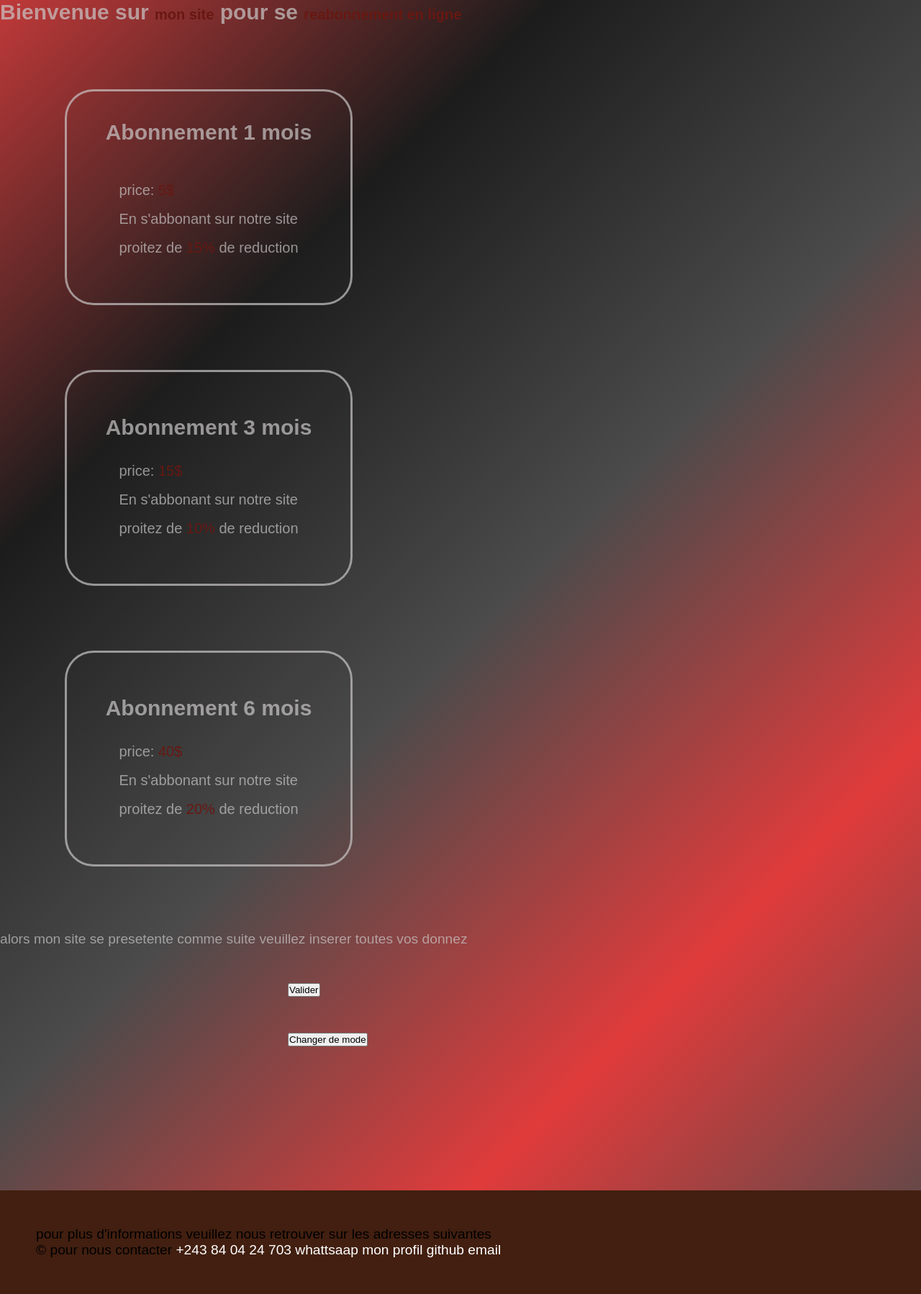
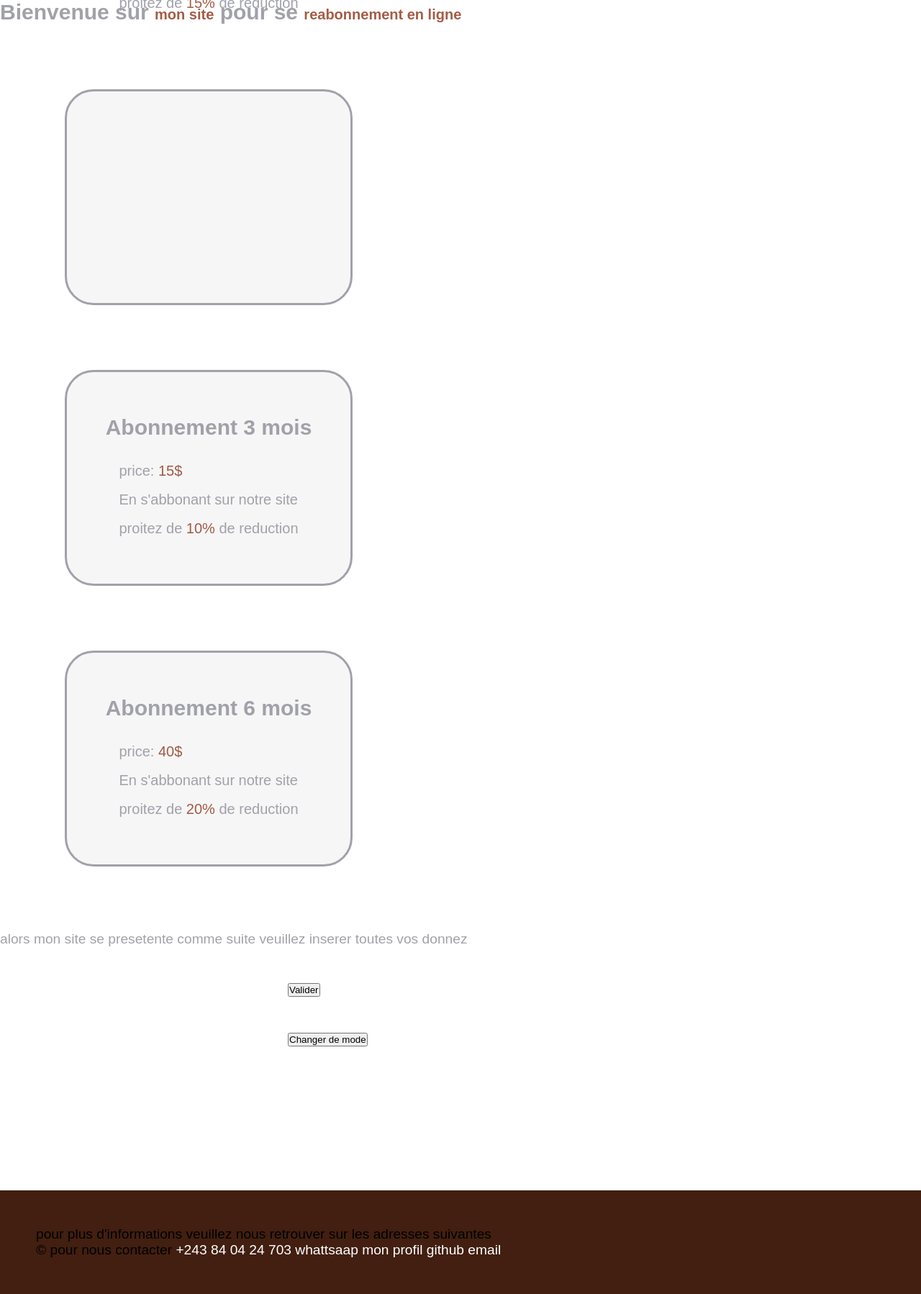
Before and after one commit to Andr-bhz/mon_site_gateau, a PHP site: page /user.php in a window 1280 px wide. Shown: the whole page at 72% size. Run offline with PHP 8.4, Linux system fonts and the light colour scheme; data that the repository does not hold is empty.

Commit message:
index.php

```diff
--- a/user/page.css
+++ b/user/assets/page.css
@@ -7,10 +7,10 @@ body{
     transition:  0.8s ease, color 0.8s ease;
     justify-content: center;
     align-items: center;
-    color:rgba(201, 198, 198, 0.705);
+    color:#A1A1AA;
     font-size:larger;
     font-family: Arial, Helvetica, sans-serif;
-    background:linear-gradient(135deg,rgb(192, 57, 57),rgba(0, 0, 0, 0.89),rgba(0, 0, 0, 0.705),rgb(224, 59, 59),rgba(0, 0, 0, 0.705) );
+    background:linear-gradient(135deg,#121212);
 }
 body.dark-mode{
     Font-family: Arial, Helvetica, sans-serif;
@@ -33,7 +33,7 @@ div{
    height: 300px;
 }
 span{
-    color: rgb(104, 24, 18);
+    color:#832306bd;
     font-size: 20px;
 }
 .hero:hover{
@@ -74,10 +74,15 @@ h1{
   justify-content: center;
 }
 .mind{
-    flex-direction: column;
-    margin: 20px;
+flex-direction: column;
+margin: 20px;
+flex-direction: column;
+align-items: center;
+justify-content: center;
+min-height: 100vh;
+text-align: center;
+}
 
-}
 .hero{
     display: flex;
     flex-direction: column;
--- a/user/user.php
+++ b/user/user.php
@@ -10,7 +10,7 @@ $nom_ville = htmlspecialchars($user['ville']);
     <meta charset="UTF-8">
     <meta name="viewport" content="width=device-width, initial-scale=1.0">
     <title>user_pour_vos_reabonnement_en_ligene</title>
-    <link rel="stylesheet" href="./page.css">
+    <link rel="stylesheet" href="./assets/page.css">
 </head>
 <header><h1>Bienvenue sur  <span class="site">mon site</span> pour se <span class="ligne"> reabonnement en ligne</span></h1></header>
 <body>
```
